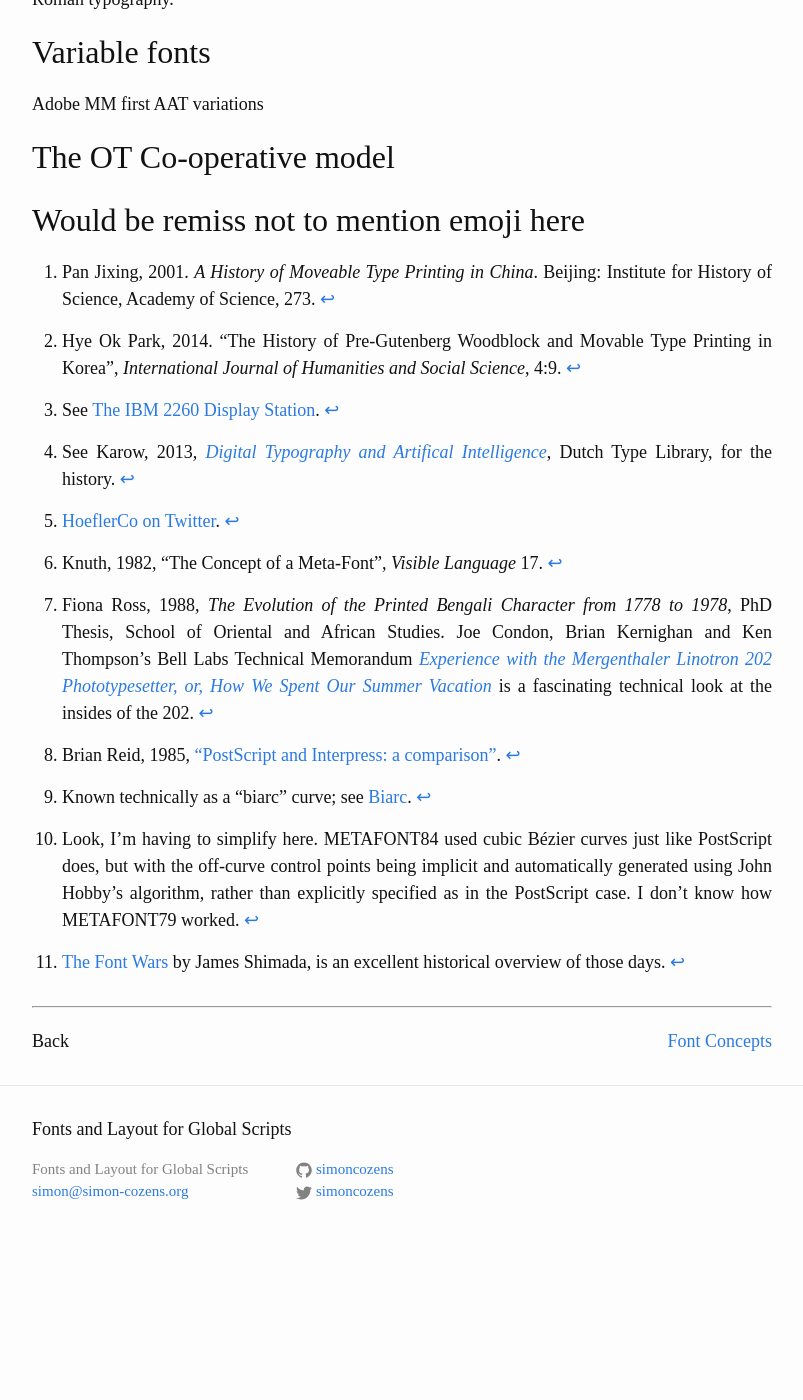
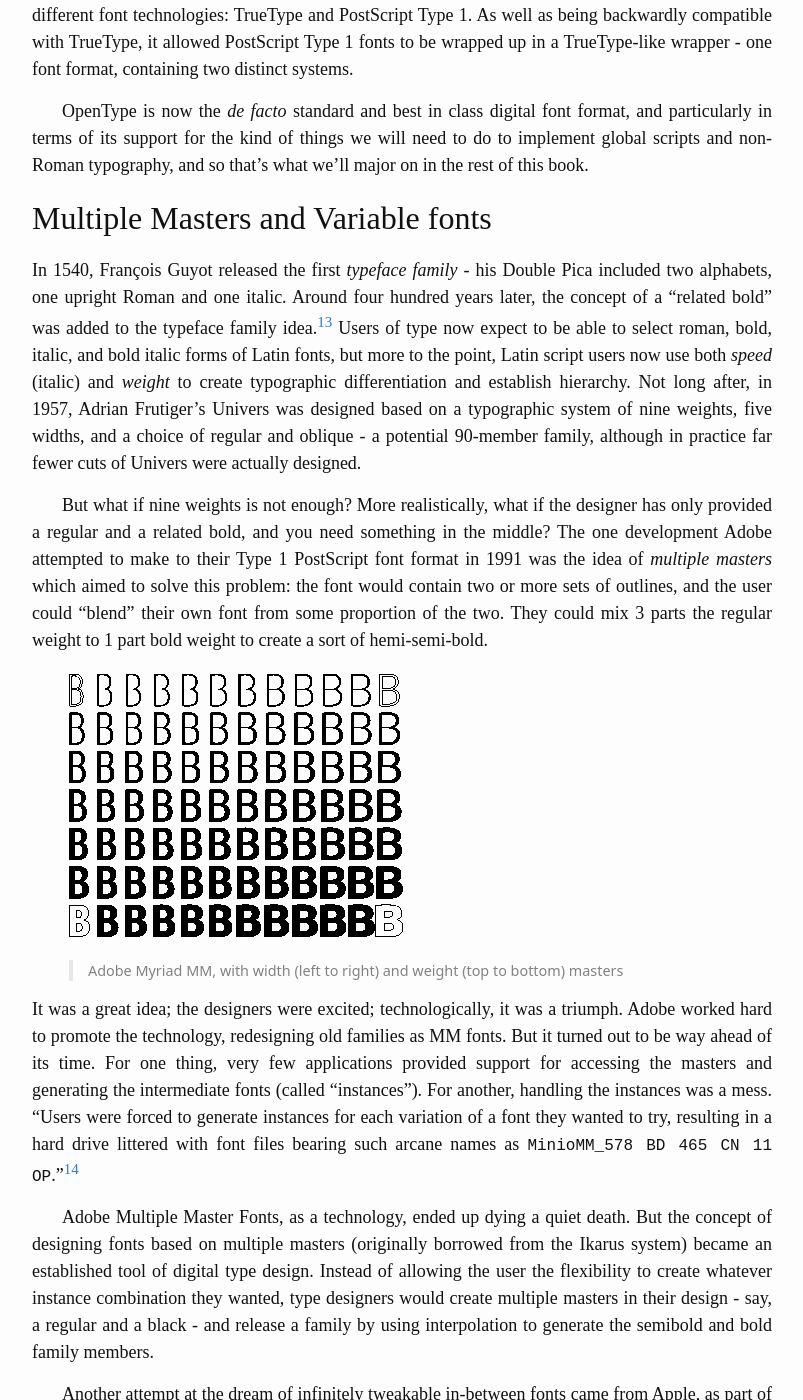
Before and after one commit to simoncozens/fonts-and-layout, a Jekyll site: the page built from history.md, in a window 1280 px wide and 1400 px high, scrolled down 11066 px. Shown: the whole window, without its empty margins (238-1041 px from the left). Built offline with Jekyll 4.4.1, drawn with Linux system fonts in a browser that asks for light colours; before the commit the page ends 12329 px from its top, so only the background shows below that; some of the changed text lies outside the part shown.

Commit message:
History chapter done

```diff
--- a/history.md
+++ b/history.md
@@ -116,7 +116,7 @@
 
 To do this, Bézier adapted an algorithm invented by Paul de Casteljau, who was doing the same kind of things as Bézier was but over at the *other* French car company, Citroën. De Casteljau's algorithm takes a mathematical description of a curve and - essentially - rasterizes it: turning the *equation* which describes the curve into a *set of points* which can be joined together to draw the curve. Bézier's contribution - as well as popularising the de Casteljau algorithm - was to made it suitable for designers to manipulate by introducing the notion of *control points*. Bézier curves have a start point and an end point and then one or more *offcurve points* which "pull" the curve towards them.
 
-Here is a Bézier curve of order three (start and end, and two off-curve points). It also known as a cubic Bézier curve because it is described using an equation which is a cubic polynomial.
+Here is a Bézier curve of order three (start and end, and two off-curve points). It also known as a cubic Bézier curve because it is described using an equation which is a cubic polynomial. We'll talk about this in more detail in the next chapter.
 
 ![decasteljau](history/decasteljau.png)
 
@@ -128,7 +128,7 @@
 
 ## PostScript Fonts, TrueType and OpenType
 
-PostScript level 1 defined two kinds of fonts: Type 1 and Type 3 PostScript Type 3 fonts were also allowed to use the full capabilities of the PostScript language. Prior to this level, fonts could only be specified in terms of graphics instructions: draw a line, draw a curve, and so on. But PostScript is a fully-featured programming language. When we talk about a "PostScript printer", what we mean is a printer which contains a little computer which can "execute" the documents they are sent, because these documents are actually *computer programs* written in the PostScript language. (The little computers inside the printers tended not to be very powerful, and one common prank for bored university students would be to send the printers ridiculously complicated programs which drew pretty graphics but tied them up with computations for hours.)
+PostScript level 1 defined two kinds of fonts: Type 1 and Type 3 PostScript Type 3 fonts were also allowed to use the full capabilities of the PostScript language. Prior to this level, fonts could only be specified in terms of graphics instructions: draw a line, draw a curve, and so on. But PostScript is a fully-featured programming language. When we talk about a "PostScript printer", what we mean is a printer which contains a little computer which can "execute" the documents they are sent, because these documents are actually *computer programs* written in the PostScript language. (The little computers inside the printers tended not to be very powerful, and one common prank for bored university students would be to send the printers [ridiculously complicated programs](https://www.pvv.ntnu.no/~andersr/fractal/PostScript.html) which drew pretty graphics but tied them up with computations for hours.)
 
 Not many font designers saw the potential of using the programming capabilities of PostScript in their fonts, but one famous example which did was Erik van Blokland and Just van Rossum's *FF Beowolf*. Instead of using the PostScript `lineto` and `curveto` drawing commands to make curves and lines, Erik and Just wrote their own command called `freakto`, which used a random number generator to distort the positions of the points. Every time the font was called upon to draw a character, the random number generator was called, and a new design was generated - deconstructing the concept of a typeface, in which normally every character is reproduced identically.
 
@@ -142,26 +142,35 @@
 
 This was one of the factors which caused Adobe to break its own monopoly position in 1990. They announced a piece of software called "Adobe Type Manager", which rendered Type 1 fonts on the computer instead of the printer. (It had not been written at the time of announcement, but this was intended as a defensive move to keep people loyal to the PostScript font format.) The arrival of Adobe Type Manager had two huge implications: first, by rendering the fonts on the computer, the user could now see the font output before printing it. Second, now PostScript fonts could be printed on any printer, including those with (cheaper) Printer Command Language interpreters rather than the more expensive PostScript printers. These two factors - "What You See Is What You Get" fonts printable on cheap printers - led to the "desktop publishing" revolution. At the same time, they also published the specifications for Type 1 fonts, making high quality typesetting *and* high quality type design available to all.
 
-## Multiple masters, GX, and OpenType
+## From TrueType to OpenType
 
 But it was to no avail. There were many reasons why TrueType ended up winning the font wars. Some of these were economic in nature: the growing personal computer market meant that Microsoft and Apple had tremendous influence and power while Adobe remained targeting the high-end market. But some were technical: while PostScript fonts never really advanced beyond their initial capabilities, TrueType was constantly being developed and extended.
 
-AAT 1999
+Apple extended TrueType, first as "TrueType GX" (to support their "QuickDraw GX" typography software released in 1995) and then as Apple Advanced Typography (AAT) in 1999. TrueType GX and AAT brought a number of enhancements to TrueType: ligatures which could be turned on and off by the user, complex contextual substitutions, alternate glyphs, and font variations (which we will look at in the next section). AAT never hit the big time; it lives on as a kind of typographic parallel universe in a number of OS X fonts (the open source font shaping engine Harfbuzz recently gained support for AAT). Its font variation support was later to be adopted as part of OpenType variable fonts, but the rest of its extensions were to be eclipsed by another development on top of TrueType: OpenType.
 
 In 1997, Microsoft and Adobe made peace. They worked to develop their own set of enhancements to TrueType, which they called TrueType Open (Microsoft's software strategy throughout the 1990s was to develop software which implemented a public standard and extend it with their own feature enhancements, marginalizing users of the original standard. TrueType Open was arguably another instance of this...); the renderer for TrueType Open, Uniscribe, was added to the Windows operating system in 1999.
 
-Later called OpenType, the development of this new technology was led by David Lemon of Adobe and xxx of Microsoft, and had the design goal of *interoperability* between TrueType fonts and Adobe Type 1 PostScript fonts. In other words, as well as being an updated version of TrueType to allow extended typographic refinements, OpenType was essentially a *merger* of two very different font technologies: TrueType and PostScript Type 1. As well as being backwardly compatible with TrueType, it allowed PostScript Type 1 fonts to be wrapped up in a TrueType-like wrapper - one font format, containing two distinct systems.
+Later called OpenType, the development of this new technology was led by David Lemon of Adobe and Bill Hill of Microsoft,[^12] and had the design goal of *interoperability* between TrueType fonts and Adobe Type 1 PostScript fonts. In other words, as well as being an updated version of TrueType to allow extended typographic refinements, OpenType was essentially a *merger* of two very different font technologies: TrueType and PostScript Type 1. As well as being backwardly compatible with TrueType, it allowed PostScript Type 1 fonts to be wrapped up in a TrueType-like wrapper - one font format, containing two distinct systems.
 
-OpenType is now the *de facto* standard and best in class digital font format, and particularly in terms of its support for the kind of things we will need to do to implement global scripts and non-Roman typography.
+OpenType is now the *de facto* standard and best in class digital font format, and particularly in terms of its support for the kind of things we will need to do to implement global scripts and non-Roman typography, and so that's what we'll major on in the rest of this book.
 
+## Multiple Masters and Variable fonts
 
-## Variable fonts
+In 1540, François Guyot released the first *typeface family* - his Double Pica included two alphabets, one upright Roman and one italic. Around four hundred years later, the concept of a "related bold" was added to the typeface family idea.[^13] Users of type now expect to be able to select roman, bold, italic, and bold italic forms of Latin fonts, but more to the point, Latin script users now use both *speed* (italic) and *weight* to create typographic differentiation and establish hierarchy. Not long after, in 1957, Adrian Frutiger's Univers was designed based on a typographic system of nine weights, five widths, and a choice of regular and oblique - a potential 90-member family, although in practice far fewer cuts of Univers were actually designed.
 
-Adobe MM first
-AAT variations
+But what if nine weights is not enough? More realistically, what if the designer has only provided a regular and a related bold, and you need something in the middle? The one development Adobe attempted to make to their Type 1 PostScript font format in 1991 was the idea of *multiple masters* which aimed to solve this problem: the font would contain two or more sets of outlines, and the user could "blend" their own font from some proportion of the two. They could mix 3 parts the regular weight to 1 part bold weight to create a sort of hemi-semi-bold.
 
-## The OT Co-operative model
-## Would be remiss not to mention emoji here
+![mm](history/mm.gif)
+
+> Adobe Myriad MM, with width (left to right) and weight (top to bottom) masters
+
+It was a great idea; the designers were excited; technologically, it was a triumph. Adobe worked hard to promote the technology, redesigning old families as MM fonts. But it turned out to be way ahead of its time. For one thing, very few applications provided support for accessing the masters and generating the intermediate fonts (called "instances"). For another, handling the instances was a mess. "Users were forced to generate instances for each variation of a font they wanted to try, resulting in a hard drive littered with font files bearing such arcane names as `MinioMM_578 BD 465 CN 11 OP`."[^14]
+
+Adobe Multiple Master Fonts, as a technology, ended up dying a quiet death. But the concept of designing fonts based on multiple masters (originally borrowed from the Ikarus system) became an established tool of digital type design. Instead of allowing the user the flexibility to create whatever instance combination they wanted, type designers would create multiple masters in their design - say, a regular and a black - and release a family by using interpolation to generate the semibold and bold family members.
+
+Another attempt at the dream of infinitely tweakable in-between fonts came from Apple, as part of their GX font program. As we mentioned above, Apple's extensions to TrueType included the ability to create instances of fonts based on variations of multiple masters. But the same thing happened again: while it was typographically exciting, application support never came through, as supporting the format would require extensive software rewrites. But this time, there would be a longer lasting impact; as we will see in [the section on OpenType Font Variations](opentype.md#OpenType Font Variations), the way that GX fonts implemented these variations has been brought into in the OpenType standard.
+
+OpenType finally adopted variable fonts in 2016. We're still waiting to see how applications will support the technology, but this time the success of variable fonts doesn't depend on application support. There is another, more important factor behind the rise of variable fonts: bandwidth. With fonts increasingly being hosted on the web, variable font technology means that a regular and a bold can be served in a single transaction - a web site can use multiple fonts for only slightly more bytes, and only a few more milliseconds, than a single font.
 
 [^1]: Hye Ok Park, 2014. "The History of Pre-Gutenberg Woodblock and Movable Type Printing in Korea", *International Journal of Humanities and Social Science*, 4:9.
 [^2]: Pan Jixing, 2001. *A History of Moveable Type Printing in China*. Beijing: Institute for History of Science, Academy of Science, 273.
@@ -174,3 +183,6 @@
 [^9]: Look, I'm having to simplify here. METAFONT84 used cubic Bézier curves just like PostScript does, but with the off-curve control points being implicit and automatically generated using John Hobby's algorithm, rather than explicitly specified as in the PostScript case. I don't know how METAFONT79 worked.
 [^10]: Fiona Ross, 1988, *The Evolution of the Printed Bengali Character from 1778 to 1978*, PhD Thesis, School of Oriental and African Studies. Joe Condon, Brian Kernighan and Ken Thompson's Bell Labs Technical Memorandum [*Experience with the Mergenthaler Linotron 202 Phototypesetter, or, How We Spent Our Summer Vacation*](https://www.cs.princeton.edu/~bwk/202/) is a fascinating technical look at the insides of the 202.
 [^11]: [The Font Wars](https://courses.cs.washington.edu/courses/csep590/06au/projects/font-wars.pdf) by James Shimada, is an excellent historical overview of those days.
+[^12]: When Microsoft were working on TrueType Open before the tie-up with Adobe, the technical development was led by Eliyezer Kohen and Dean Ballard.
+[^13]: Tracy, Walter, 1986, *Letters of Credit*, pp. 65–6.
+[^14]: Tamy Riggs, 2014, ["The Adobe Originals Silver Anniversary Story"](https://blog.typekit.com/2014/07/30/the-adobe-originals-silver-anniversary-story-how-the-originals-endured-in-an-ever-changing-industry/).
```
Also changed, not shown: history/MM.gif (added).
